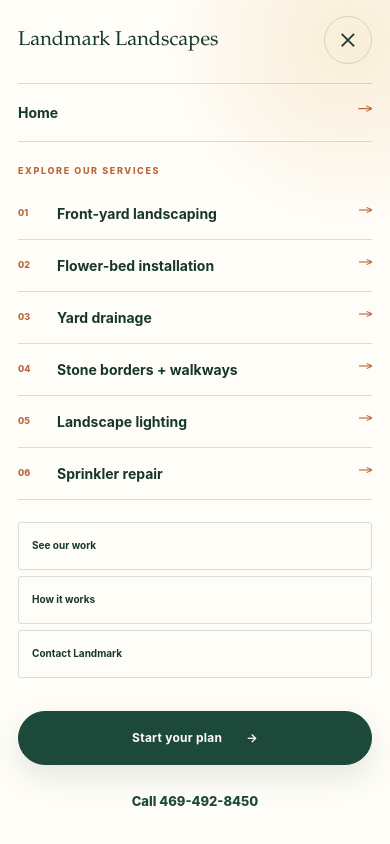
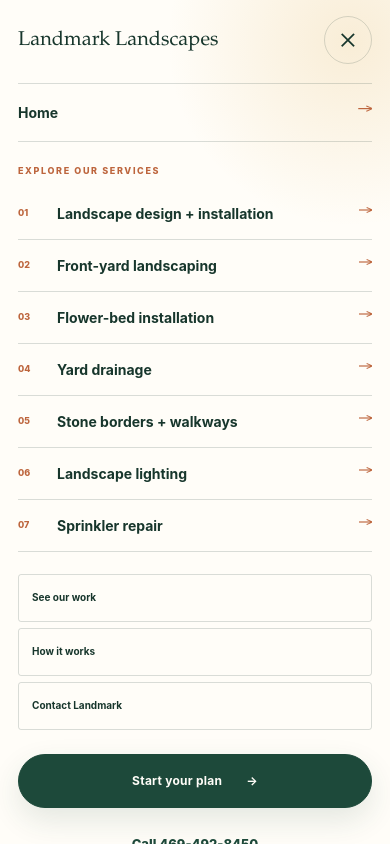
Before and after one commit to LordLingo/landmark, a Next.js app: page / in a window 390 px wide. Both pictures are taken after a click on the button "MENU". Shown: the top 844 px of the page. Built offline with nearby package versions, Linux system fonts and the light colour scheme.

Commit message:
Add landscape design to site navigation

```diff
--- a/app/site-navigation.tsx
+++ b/app/site-navigation.tsx
@@ -5,6 +5,13 @@ import { serviceList } from "./service-data";
 
 const phoneDisplay = "469-492-8450";
 const phoneHref = "tel:+14694928450";
+const navigationServices = [
+  {
+    slug: "landscape-design",
+    navLabel: "Landscape design + installation",
+  },
+  ...serviceList,
+];
 
 type SiteNavigationProps = {
   variant?: "home" | "inner";
@@ -140,13 +147,13 @@ export default function SiteNavigation({
                 <strong>A better-looking yard starts with the right next step.</strong>
               </div>
               <div className="services-menu-links">
-                {serviceList.map((service, index) => (
+                {navigationServices.map((service, index) => (
                   <a
                     href={`/${service.slug}/`}
                     key={service.slug}
                     onClick={closeMenus}
                   >
-                    <small>0{index + 1}</small>
+                    <small>{String(index + 1).padStart(2, "0")}</small>
                     <span>{service.navLabel}</span>
                     <i aria-hidden="true">→</i>
                   </a>
@@ -208,13 +215,13 @@ export default function SiteNavigation({
 
         <div className="mobile-service-list">
           <p>Explore our services</p>
-          {serviceList.map((service, index) => (
+          {navigationServices.map((service, index) => (
             <a
               href={`/${service.slug}/`}
               key={service.slug}
               onClick={closeMenus}
             >
-              <small>0{index + 1}</small>
+              <small>{String(index + 1).padStart(2, "0")}</small>
               <span>{service.navLabel}</span>
               <i aria-hidden="true">→</i>
             </a>
```
